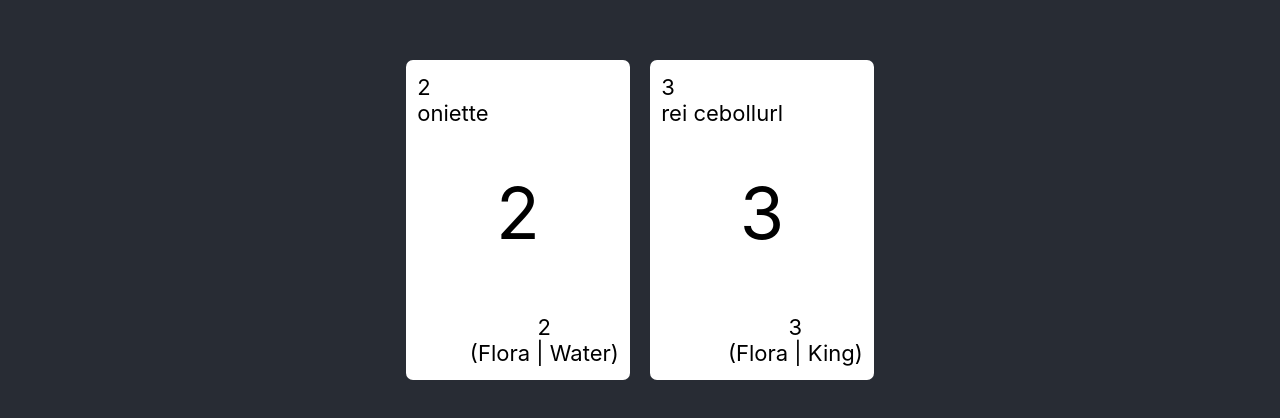
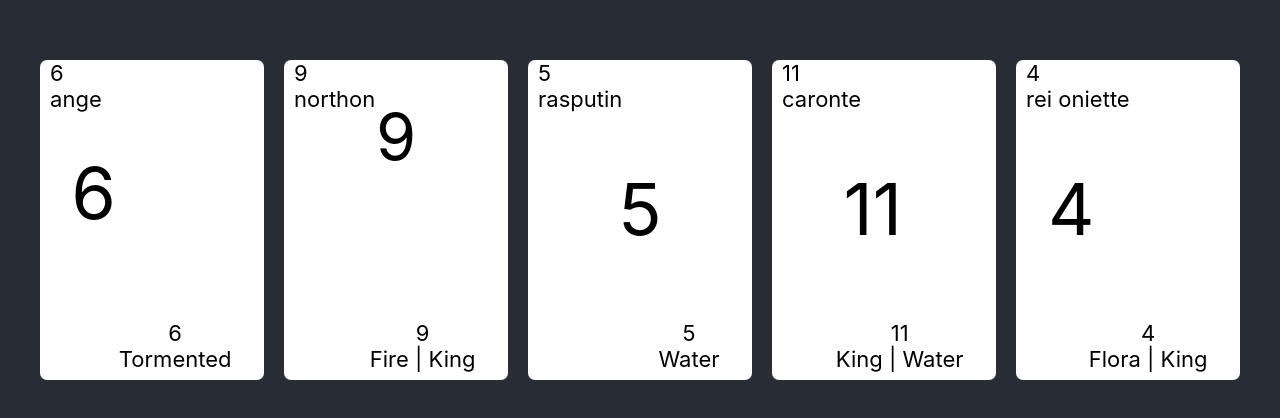
Before and after one commit to evitarafadiga/ultrajante-react, a React (Create React App) app: page / in a window 1280 px wide. Shown: the part 180-598 px from the top of the page. Built offline with nearby package versions, Linux system fonts and the light colour scheme.

Commit message:
🃏 random cards on the deck
random cards displayed for each game

```diff
--- a/src/App.css
+++ b/src/App.css
@@ -35,6 +35,7 @@
   border-radius: 7px;
   margin: 10px;
 }
+.card-border__player,
 .card-content__inner,
 .card-content-inner__border-top,
 .card-content-inner__border-bottom {
--- a/src/App.js
+++ b/src/App.js
@@ -4,7 +4,7 @@ import CardsWrapper from "./components/CardsWrapper";
 function App() {
   return (
     <div className="App">
-      <CardsWrapper cardsNumber="2" />
+      <CardsWrapper cardsNumber="5" />
     </div>
   );
 }
--- a/src/components/Card.js
+++ b/src/components/Card.js
@@ -1,10 +1,11 @@
-import { Player, Arsenal, Badges, Movepool, Chart } from "../data.js";
+import { Player, Arsenal } from "../data.js";
 
-const Card = ({ id }) => {
+const Card = ({ id, playerId }) => {
     return (
       <div className="card-container">
+        <div className={`card-border__player ${Player[playerId].border}`}>
           <div className={`card-content__inner ${Arsenal[id].number}`}>
-          <div className={`card-content-inner__border-top ${Arsenal[id].className}`}>
+            <div className={`card-content-inner__border-top ${Arsenal[id].number}`}>
               <div className="top-symbol ">
                 <p>{Arsenal[id].number}</p>
                 <span className="top-symbol-sigle"> {Arsenal[id].name}</span>
@@ -18,12 +19,18 @@ const Card = ({ id }) => {
               </span>
             </div>
 
-
             <div className={`card-content-inner__border-bottom ${Arsenal[id].description}`}>
               <div />
-            <div className="bottom-symbol ">
+              <div className="bottom-symbol">
                 <span className="bottom-symbol-sigle">{Arsenal[id].number}</span>
-              <p>({Arsenal[id].class[0]} | {Arsenal[id].class[1]})</p>
+                <p>
+
+                {Arsenal[id].class[0]}
+                {Arsenal[id].class[1] ? (' | ') : ('')}
+                {Arsenal[id].class[1]}
+
+                </p>
+              </div>
             </div>
           </div>
         </div>
--- a/src/components/CardsWrapper.js
+++ b/src/components/CardsWrapper.js
@@ -1,21 +1,20 @@
 import Card from "./Card";
 import { Arsenal } from "../data.js";
+import useRandom from "../hooks/useRandom.js";
 
 const CardsWrapper = ({ cardsNumber }) => {
+  const { randomValueFromArray } = useRandom();
+
   return (
     <div className="card-wrapper">
       {[...Array(Number(cardsNumber))].map((_numb, index) => {
-        index+=1;
-
-        const randomArse =
-          Arsenal[Math.floor(Math.random() * Arsenal.length)];
-        console.log(randomArse)
+        index += 1;
 
         return (
           <Card
-            id={index}
-
-
+            key={index}
+            id={randomValueFromArray(Arsenal).id}
+            playerId="0"
           />
         );
       })}
--- /dev/null
+++ b/src/hooks/useRandom.js
@@ -0,0 +1,20 @@
+const useRandom = () => {
+    let alreadyPassed = [];
+
+    const randomValueFromArray = (myArray) => {
+      if (alreadyPassed.length === 0) {
+        for (let i = 0; i < myArray.length; i++) alreadyPassed.push(i);
+      }
+      let randomValueIndex = Math.floor(Math.random() * alreadyPassed.length);
+      let indexOfItemInMyArray = alreadyPassed[randomValueIndex];
+
+      alreadyPassed.splice(randomValueIndex, 1);
+
+      return myArray[indexOfItemInMyArray];
+    };
+    return {
+      randomValueFromArray,
+    };
+  };
+
+  export default useRandom;
```
Lines whose indentation alone changed are shown as unchanged.
